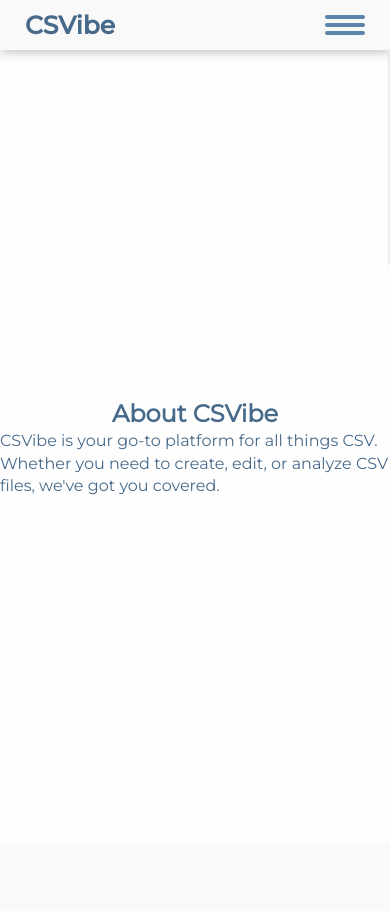
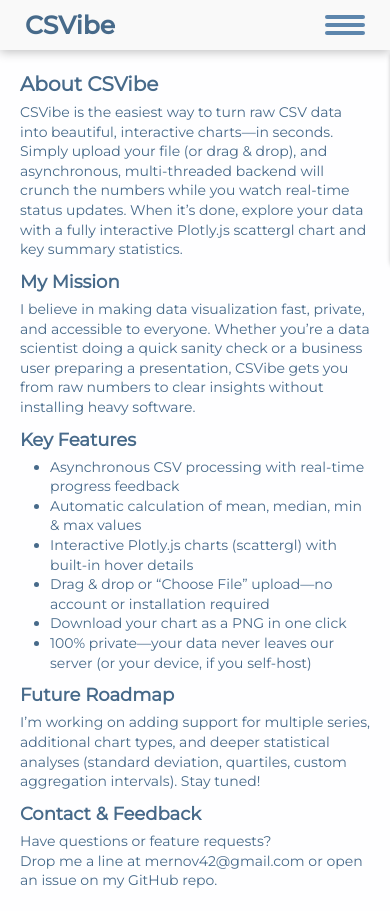
Before and after one commit to asphodel42/CSVibe, a Flask app: page /about in a window 390 px wide. Before the commit the page ends 495 px from the top, so only its background shows below. Run offline with Flask 3, Linux system fonts and the light colour scheme.

Commit message:
created and styled about page

```diff
--- a/frontend/static/css/about.css
+++ b/frontend/static/css/about.css
@@ -0,0 +1,88 @@
+.page-about {
+  display: flex;
+  flex-direction: column;
+  min-height: calc(100vh - 60px);
+  padding: 50px;
+  gap: 20px;
+}
+.page-about {
+  display: flex;
+  flex-direction: column;
+  min-height: calc(100vh - 60px);
+  padding: 50px;
+  gap: 20px;
+  max-width: 80%;
+}
+.text-ct ul {
+  margin-left: 30px;
+}
+.text-ct {
+  display: flex;
+  flex-direction: column;
+  gap: 5px;
+}
+.text-ct h2 {
+  font-size: 28px;
+}
+.text-ct h3 {
+  font-size: 22px;
+}
+.text-ct p,
+.text-ct ul li {
+  font-size: 16px;
+}
+@media screen and (max-width: 1100px) {
+  .page-about {
+    max-width: none;
+  }
+  .text-ct h2 {
+    font-size: 24px;
+  }
+  .text-ct h3 {
+    font-size: 20px;
+  }
+}
+@media screen and (max-width: 800px) {
+  .text-ct p,
+  .text-ct ul li {
+    font-size: 15px;
+  }
+  .page-about {
+    min-height: calc(100vh - 60px);
+  }
+}
+@media screen and (max-width: 600px) {
+  .text-ct h2 {
+    font-size: 20px;
+  }
+  .text-ct h3 {
+    font-size: 18px;
+  }
+  .text-ct p,
+  .text-ct ul li {
+    font-size: 14px;
+  }
+}
+@media screen and (max-width: 490px) {
+  .page-about {
+    padding: 30px;
+    gap: 10px;
+  }
+}
+@media screen and (max-width: 390px) {
+  .page-about {
+    padding: 20px;
+  }
+}
+@media screen and (max-width: 330px) {
+  .text-ct h2 {
+    font-size: 18px;
+  }
+  .text-ct h3 {
+    font-size: 16px;
+  }
+  .text-ct p,
+  .text-ct ul li {
+    font-size: 13px;
+  }
+}
--- a/frontend/templates/about.html
+++ b/frontend/templates/about.html
@@ -1,17 +1,62 @@
 {% extends 'base.html' %}
+
+{% block title %}About{% endblock %}
 
 {% block styles %}
 {{ super() }}
 <link rel="stylesheet" href="{{ url_for('static', filename='css/about.css') }}">
 {% endblock %}
-{% block title %}About{% endblock %}
 
 {% block content %}
-<h2>About CSVibe</h2>
-<p>CSVibe is your go-to platform for all things CSV. Whether you need to create, edit, or analyze CSV files, we've got
-    you covered.</p>
+<section class="page-about">
+    <div class="text-ct">
+        <h2>About CSVibe</h2>
+
+        <p>
+            CSVibe is the easiest way to turn raw CSV data into beautiful, interactive charts—in seconds.
+            Simply upload your file (or drag &amp; drop), and asynchronous, multi-threaded backend
+            will crunch the numbers while you watch real-time status updates. When it’s done, explore
+            your data with a fully interactive Plotly.js scattergl chart and key summary statistics.
+        </p>
+    </div>
+    <div class="text-ct">
+        <h3>My Mission</h3>
+        <p>
+            I believe in making data visualization fast, private, and accessible to everyone.
+            Whether you’re a data scientist doing a quick sanity check or a business user
+            preparing a presentation, CSVibe gets you from raw numbers to clear insights
+            without installing heavy software.
+        </p>
+    </div>
+    <div class="text-ct">
+
+        <h3>Key Features</h3>
+        <ul>
+            <li>Asynchronous CSV processing with real-time progress feedback</li>
+            <li>Automatic calculation of mean, median, min &amp; max values</li>
+            <li>Interactive Plotly.js charts (scattergl) with built-in hover details</li>
+            <li>Drag &amp; drop or “Choose File” upload—no account or installation required</li>
+            <li>Download your chart as a PNG in one click</li>
+            <li>100% private—your data never leaves our server (or your device, if you self-host)</li>
+        </ul>
+    </div>
+
+    <div class="text-ct">
+        <h3>Future Roadmap</h3>
+        <p>
+            I’m working on adding support for multiple series, additional chart types,
+            and deeper statistical analyses (standard deviation, quartiles, custom
+            aggregation intervals). Stay tuned!
+        </p>
+    </div>
+    <div class="text-ct">
+        <h3>Contact &amp; Feedback</h3>
+        <p>
+            Have questions or feature requests? <br> Drop me a line at
+            <a href="mailto:mernov42@gmail.com">mernov42@gmail.com</a> or
+            open an issue on my
+            <a href="https://github.com/asphodel42/CSVibe" target="_blank">GitHub repo</a>.
+        </p>
+    </div>
+</section>
 {% endblock %}
-
-{% block scripts %}
-{{ super() }}
-{% endblock %}
```
